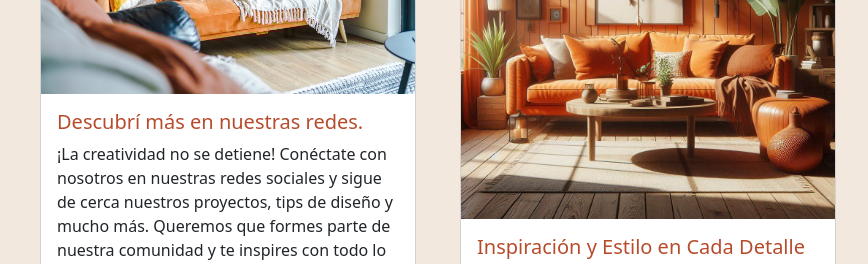
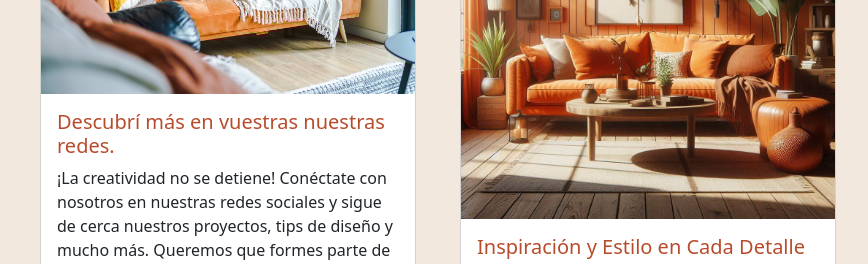
Before and after one commit to LucasBenG/Roots-Studio---Tercera-Entrega, a plain HTML site: page index.html in a window 1280 px wide. Shown: the part 966-1230 px from the top of the page, 412-1280 px from the left. Drawn offline with nearby package versions, Linux system fonts and the light colour scheme.

Commit message:
Probando 123

```diff
--- a/index.html
+++ b/index.html
@@ -90,7 +90,7 @@
         <div class="card h-100">
           <img src="./Imagenes/segunda_tarjeta.jpg" class="card-img-top" alt="...">
           <div class="card-body">
-            <h5 class="card-title">Descubrí más en nuestras redes.</h5>
+            <h5 class="card-title">Descubrí más en vuestras nuestras redes.</h5>
             <p class="card-text">¡La creatividad no se detiene! Conéctate con nosotros en nuestras redes sociales y sigue de cerca nuestros proyectos, tips de diseño y mucho más. Queremos que formes parte de nuestra comunidad y te inspires con todo lo que estamos creando. ¡Nos encantaría verte por ahí!</p>
           </div>
           <div class="card-footer">
```
